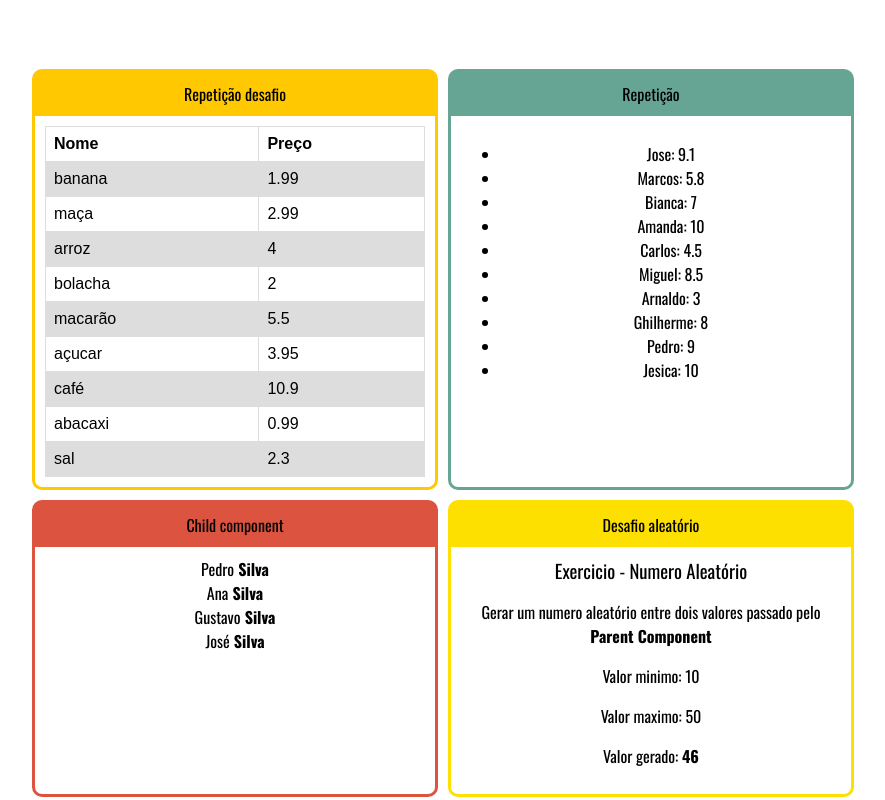
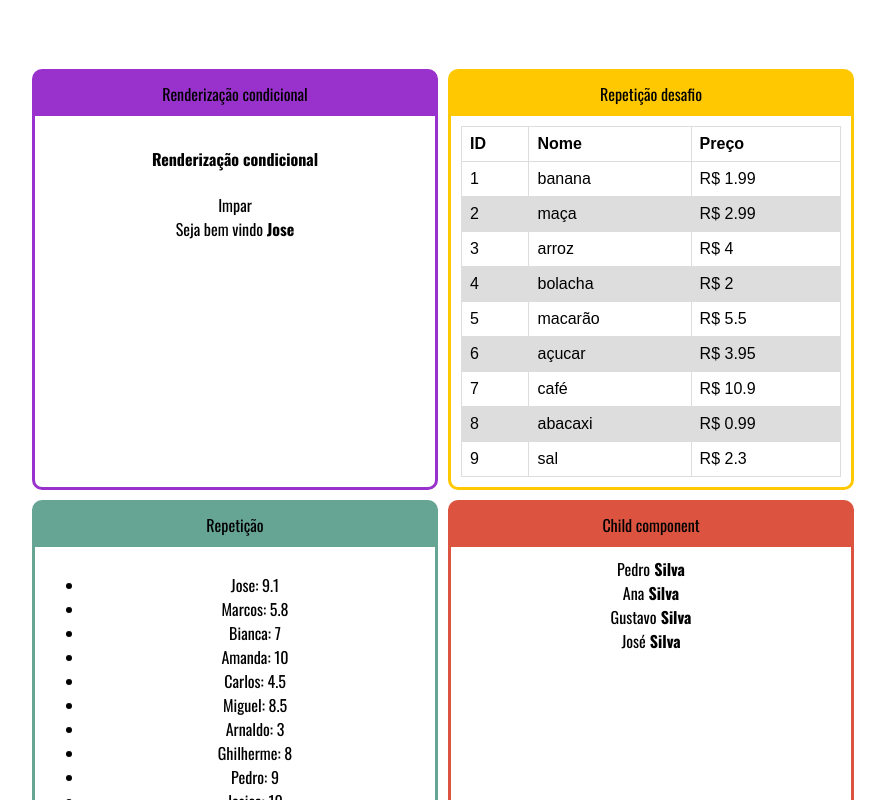
Before and after one commit to JonathanHenriqueCWB/React, a React (Create React App) app in the folder CursoUdemy/fundamentos-react/: page / in a window 1280 px wide. Shown: the top 800 px of the page, without its empty margins (205-1090 px from the left). Built offline with nearby package versions, Linux system fonts and the light colour scheme.

Commit message:
Renderização condicional

```diff
--- a/CursoUdemy/fundamentos-react/src/App.js
+++ b/CursoUdemy/fundamentos-react/src/App.js
@@ -11,10 +11,18 @@ import Familia from './components/basicos/Familia'
 import FamiliaMenbro from './components/basicos/FamiliaMenbro'
 import ListaAlunos from './components/repeticao/ListaAlunos'
 import Produtos from './components/repeticao/TabelaProdutos'
+import ParOuImpar from './components/condicional/ParOuImpar'
+import UsuarioInfo from './components/condicional/UsuarioInfo'
 
 const App = () => {
     return (
         <div className='Cards'>
+
+            <Card titulo='Renderização condicional'>
+                <ParOuImpar valor={3} />
+
+                <UsuarioInfo usuario={{nome:'Jose'}} />
+            </Card>
 
             <Card titulo='Repetição desafio' color='#ffc800'>
                 <Produtos />
--- /dev/null
+++ b/CursoUdemy/fundamentos-react/src/components/condicional/ParOuImpar.jsx
@@ -0,0 +1,12 @@
+import React from 'react'
+
+const ParOuImpar = props => {
+    return (
+        <div>
+            <h4>Renderização condicional</h4>
+            { props.valor % 2 === 0 ? <span>Par</span> : <span>Impar</span> }
+        </div>
+    )
+}
+
+export default ParOuImpar
--- /dev/null
+++ b/CursoUdemy/fundamentos-react/src/components/condicional/UsuarioInfo.jsx
@@ -0,0 +1,30 @@
+import React from 'react'
+import If, { Else } from './if'
+
+const UsuarioInfo = props => {
+
+    const usuario = props.usuario || {}
+
+    return (
+        <div>
+
+            {/* <If teste={usuario && usuario.nome}>
+                Seja bem vindo <strong>{usuario.nome}</strong>
+            </If>
+
+            <If teste={!usuario || !usuario.nome}>
+                Seja bem vindo <strong>Anônimo</strong>
+            </If> */}
+
+            <If teste={usuario && usuario.nome}>
+                Seja bem vindo <strong>{usuario.nome}</strong>
+                <Else>
+                    Seja bem vindo <strong>Anônimo</strong>
+                </Else>
+            </If>
+
+        </div>
+    )
+}
+
+export default UsuarioInfo
--- /dev/null
+++ b/CursoUdemy/fundamentos-react/src/components/condicional/if.js
@@ -0,0 +1,21 @@
+export default props => {
+
+    // Pegando componente filho (Else)
+    const elseChild = props.children.filter(child => {
+        return child.type && child.type.name === 'Else'
+    })[0]
+
+    const ifChildren = props.children.filter(child => {
+        return child !== elseChild
+    })
+
+    if (props.teste) {
+        return ifChildren
+    } else if (elseChild) {
+        return elseChild
+    } else {
+        return false
+    }
+}
+
+export const Else = props => props.children
--- a/CursoUdemy/fundamentos-react/src/components/repeticao/TabelaProdutos.jsx
+++ b/CursoUdemy/fundamentos-react/src/components/repeticao/TabelaProdutos.jsx
@@ -2,11 +2,12 @@ import React from 'react'
 import produtos from '../../data/produtos'
 import './TabelaProdutos.css'
 
-const teste = produtos.map(p => {
+const listaProdutos = produtos.map(p => {
     return (
-        <tr>
+        <tr key={p.id}>
+            <td>{p.id}</td>
             <td>{p.nome}</td>
-            <td>{p.preco}</td>
+            <td>R$ {p.preco}</td>
         </tr>
     )
 })
@@ -15,11 +16,16 @@ const TabelaProdutos = () => {
     return (
         <div>
             <table>
-                <tr>
-                    <th>Nome</th>
-                    <th>Preço</th>
-                </tr>
-                {teste}
+                <thead>
+                    <tr>
+                        <th>ID</th>
+                        <th>Nome</th>
+                        <th>Preço</th>
+                    </tr>
+                </thead>
+                <tbody>
+                    {listaProdutos}
+                </tbody>
             </table>
         </div>
     )
```
